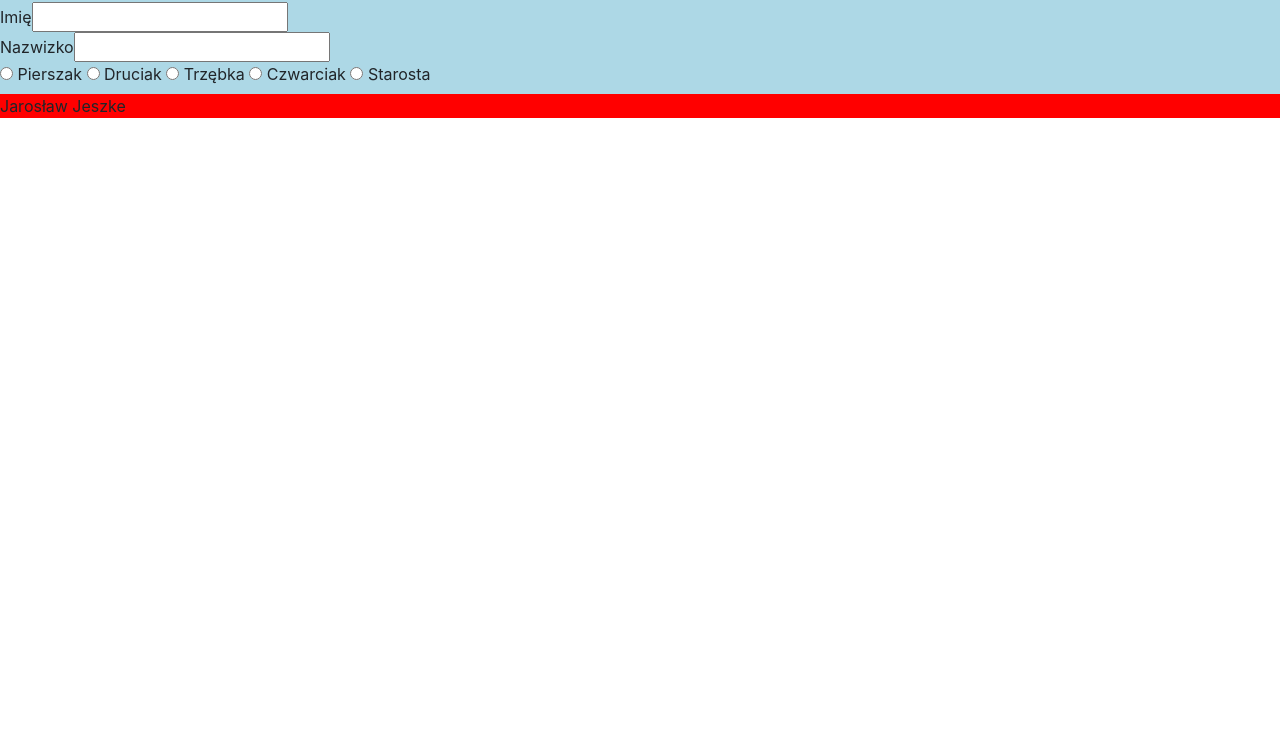
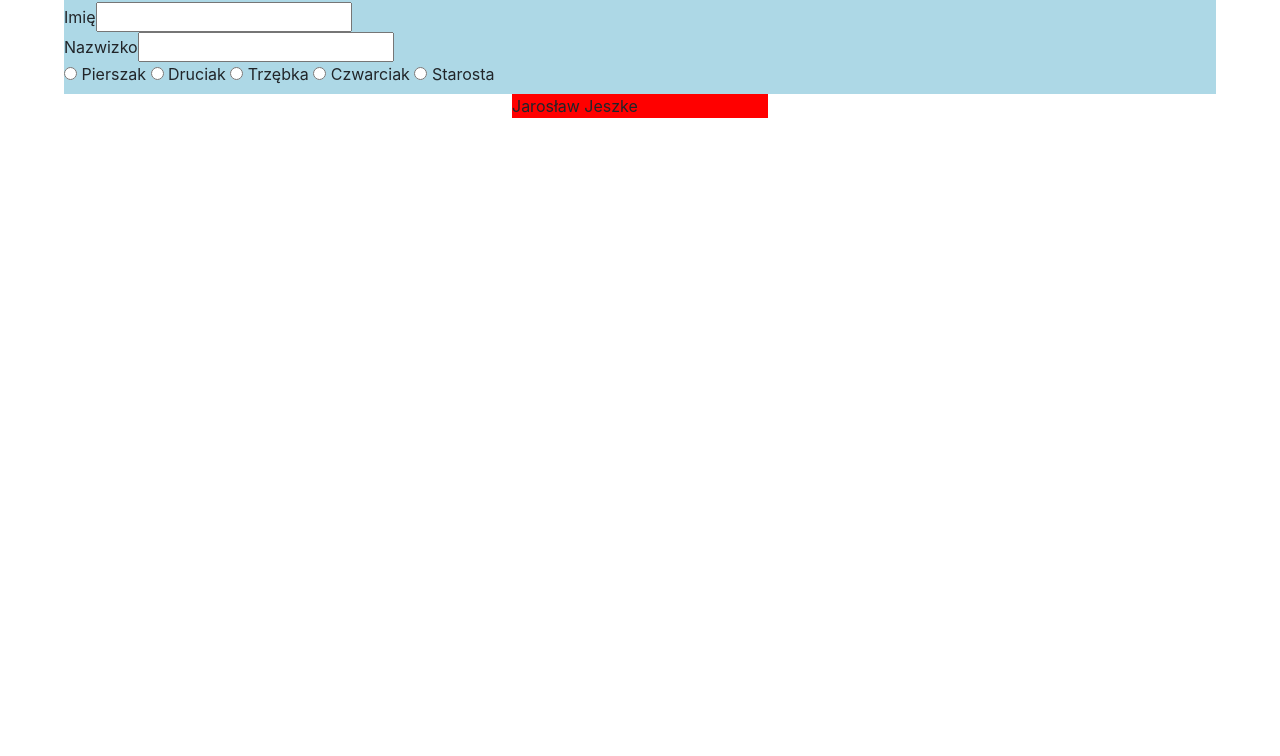
Before and after one commit to jaraPL/witryna, a plain HTML site: page 3.html in a window 1280 px wide. Shown: the part 44-800 px from the top of the page. Drawn offline with nearby package versions, Linux system fonts and the light colour scheme.

Commit message:
Update 3.html
dodanie lekkiego skalowania

```diff
--- a/3.html
+++ b/3.html
@@ -4,6 +4,7 @@
 	<link rel="stylesheet" href="https://maxcdn.bootstrapcdn.com/bootstrap/4.0.0/css/bootstrap.min.css" integrity="sha384-Gn5384xqQ1aoWXA+058RXPxPg6fy4IWvTNh0E263XmFcJlSAwiGgFAW/dAiS6JXm" crossorigin="anonymous">
 </head>
 <body>
+	<div style="width:90%; margin-left:auto; margin-right:auto">
 	<form style="background-color:lightblue">
 		<h2>Czy glosujesz za...</h2>
 		Imię<input type="text"><br>
@@ -29,7 +30,8 @@
             Starosta
           </label>
 	</form>
-  <div style="background-color:red">
+	</div>
+  <div style="background-color:red; width:20%; margin-left:auto; margin-right:auto">
     Jarosław Jeszke
   </div>
 </body>
```
